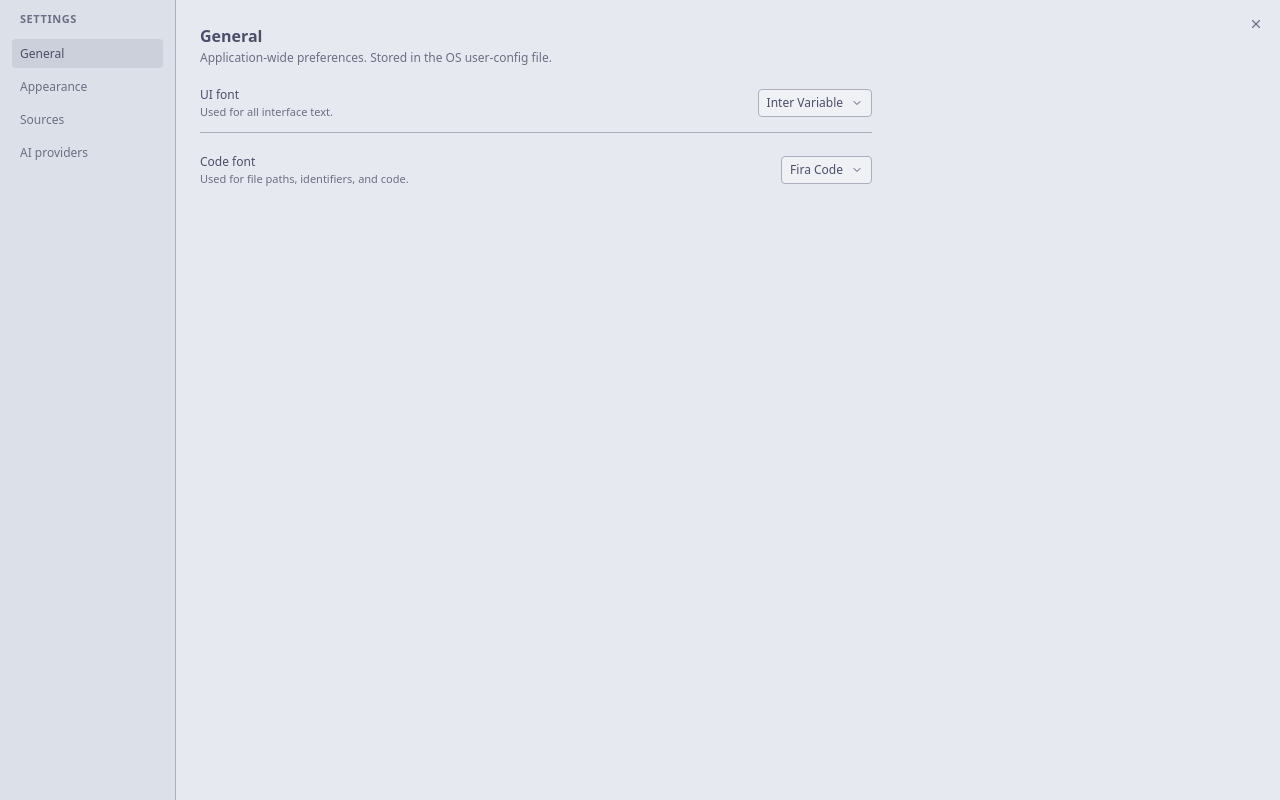
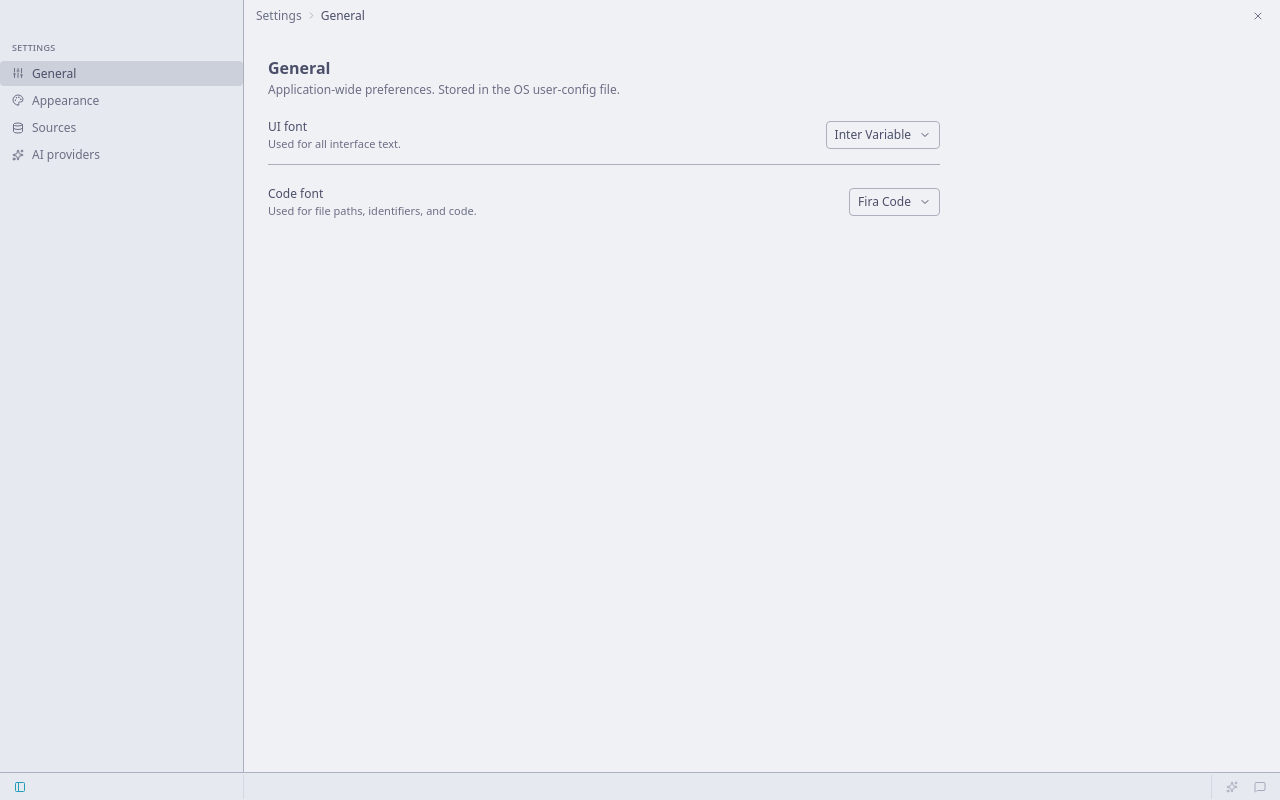
Before and after one commit to markdstafford/hm, a React (Vite) app: page / in a window 1280 px wide. Both pictures are taken after a click on the button 1258 px from the left and 16 px from the top of the page. Built offline with nearby package versions, Linux system fonts and the light colour scheme.

Commit message:
feat(settings): wire settings as a page mode in the AppShell; remove modal SettingsPanel

```diff
--- a/src/App.tsx
+++ b/src/App.tsx
@@ -1,5 +1,5 @@
 import { useState, useEffect, useCallback, useRef } from "react";
-import { Inbox, Settings as SettingsIcon, PanelLeft, Sparkles, MessageSquare } from "lucide-react";
+import { Inbox, Settings as SettingsIcon, PanelLeft, Sparkles, MessageSquare, X } from "lucide-react";
 import { commands, type AppStatus } from "./bindings";
 import {
   type AppPreferences,
@@ -10,7 +10,6 @@ import {
 import { applyColorScheme, applyFonts, getSystemPrefersDark } from "./theme";
 import { loadPreferences, savePreferences } from "./preferences/storage";
 import { restoreWindowState, registerWindowListeners } from "./windowState";
-import { SettingsPanel } from "./settings/SettingsPanel";
 import { AppShell } from "./shell/AppShell";
 import { useShortcut } from "./shell/useShortcut";
 import { IconButton } from "./ui/buttons/IconButton";
@@ -19,12 +18,18 @@ import { NavItem } from "./ui/sidebar/NavItem";
 import { ScopeHeader } from "./ui/sidebar/ScopeHeader";
 import { Showcase } from "./_dev/Showcase";
 import { InboxPage } from "./features/inbox/InboxPage";
+import {
+  SettingsPage,
+  SettingsBreadcrumb,
+} from "./features/settings/SettingsPage";
+import { SettingsSidebar } from "./features/settings/SettingsSidebar";
+import type { SettingsCategory } from "./features/settings/categories";
 
 function App() {
   const [prefs, setPrefs] = useState<AppPreferences>(DEFAULT_PREFERENCES);
   const [saveError, setSaveError] = useState<string | null>(null);
   const [status, setStatus] = useState<AppStatus | null>(null);
-  const [settingsOpen, setSettingsOpen] = useState(false);
+  const [settingsPage, setSettingsPage] = useState<SettingsCategory | null>(null);
   const [showShowcase, setShowShowcase] = useState(false);
   const [prefersDark, setPrefersDark] = useState(getSystemPrefersDark);
   const settingsOpenerRef = useRef<HTMLButtonElement>(null);
@@ -103,35 +108,63 @@ function App() {
 
   useShortcut("⌘+shift+d", () => setShowShowcase((v) => !v), { allowInForm: true });
 
-  const handleSettingsOpen = () => setSettingsOpen(true);
-  const handleSettingsClose = () => {
-    setSettingsOpen(false);
+  const inSettings = settingsPage !== null;
+  const handleCloseSettings = () => {
+    setSettingsPage(null);
     setTimeout(() => settingsOpenerRef.current?.focus(), 0);
   };
 
-  const page = showShowcase
+  const page = inSettings
+    ? {
+        titleBar: <SettingsBreadcrumb category={settingsPage!} />,
+        header: null as React.ReactNode,
+        content: (
+          <SettingsPage
+            category={settingsPage!}
+            onPickCategory={setSettingsPage}
+            prefs={prefs}
+            onUpdatePreferences={updatePreferences}
+            prefersDark={prefersDark}
+          />
+        ),
+      }
+    : showShowcase
     ? { titleBar: <span className="text-sm text-text">Showcase</span>, header: null as React.ReactNode, content: <Showcase /> }
     : InboxPage;
 
   return (
     <>
       <AppShell
-        sidebarHeader={<ScopeHeader name="Personal" />}
+        sidebarHeader={inSettings ? null : <ScopeHeader name="Personal" />}
         sidebarContent={
+          inSettings ? (
+            <SettingsSidebar current={settingsPage!} onPick={setSettingsPage} />
+          ) : (
             <NavSection label="Personal">
               <NavItem label="Inbox" count={0} icon={<Inbox size={12} />} active />
             </NavSection>
+          )
         }
         mainTitleBarStart={page.titleBar}
         mainTitleBarEnd={
+          inSettings ? (
+            <button
+              onClick={handleCloseSettings}
+              aria-label="Close settings"
+              className="p-1 rounded text-subtext hover:text-text"
+            >
+              <X size={12} aria-hidden={true} />
+            </button>
+          ) : (
             <button
               ref={settingsOpenerRef}
-            onClick={handleSettingsOpen}
+              onClick={() => setSettingsPage("general")}
               aria-label="Open settings"
               className="p-1 rounded text-subtext hover:text-text"
             >
               <SettingsIcon size={12} aria-hidden={true} />
             </button>
+          )
         }
         mainHeader={page.header ?? undefined}
         mainContent={page.content}
@@ -154,14 +187,6 @@ function App() {
           {saveError}
         </p>
       )}
-
-      <SettingsPanel
-        open={settingsOpen}
-        onClose={handleSettingsClose}
-        prefs={prefs}
-        onUpdatePreferences={updatePreferences}
-        prefersDark={prefersDark}
-      />
     </>
   );
 }
--- a/src/settings/SettingsPanel.tsx
+++ /dev/null
@@ -1,114 +0,0 @@
-import * as Dialog from "@radix-ui/react-dialog";
-import { X } from "lucide-react";
-import { useState } from "react";
-import type { AppPreferences } from "../preferences";
-import { GeneralCategory } from "../features/settings/general/GeneralCategory";
-import { AppearanceCategory } from "../features/settings/appearance/AppearanceCategory";
-import { AiProvidersCategory } from "../features/settings/ai-providers/AiProvidersCategory";
-import { SourcesCategory } from "../features/settings/sources/SourcesCategory";
-import type { SettingsCategory } from "./settingsTypes";
-
-interface SettingsPanelProps {
-  open: boolean;
-  onClose: () => void;
-  prefs: AppPreferences;
-  onUpdatePreferences: (patch: Partial<AppPreferences>) => Promise<void>;
-  prefersDark: boolean;
-}
-
-export function SettingsPanel({ open, onClose, prefs, onUpdatePreferences, prefersDark }: SettingsPanelProps) {
-  const [category, setCategory] = useState<SettingsCategory>("general");
-
-  return (
-    <Dialog.Root open={open} onOpenChange={(isOpen) => { if (!isOpen) onClose(); }}>
-      <Dialog.Portal>
-        <Dialog.Content
-          aria-label="Settings"
-          className="fixed inset-0 flex data-[state=open]:animate-in data-[state=closed]:animate-out data-[state=open]:fade-in-0 data-[state=closed]:fade-out-0"
-          style={{ animationDuration: "200ms" }}
-          onEscapeKeyDown={onClose}
-        >
-          <div className="relative flex w-full h-full bg-mantle overflow-hidden">
-            {/* Sidebar */}
-            <nav
-              aria-label="Settings categories"
-              className="flex flex-col w-44 shrink-0 bg-crust border-r border-border p-3 gap-1"
-            >
-              <Dialog.Title className="text-xs font-semibold text-subtext uppercase tracking-wider px-2 pb-2">
-                Settings
-              </Dialog.Title>
-              <button
-                aria-current={category === "general" ? "page" : undefined}
-                onClick={() => setCategory("general")}
-                className={`flex items-center px-2 py-1.5 rounded text-sm font-medium text-left transition-colors ${
-                  category === "general"
-                    ? "text-text bg-surface"
-                    : "text-subtext hover:text-text hover:bg-surface/50"
-                }`}
-              >
-                General
-              </button>
-              <button
-                aria-current={category === "appearance" ? "page" : undefined}
-                onClick={() => setCategory("appearance")}
-                className={`flex items-center px-2 py-1.5 rounded text-sm font-medium text-left transition-colors ${
-                  category === "appearance"
-                    ? "text-text bg-surface"
-                    : "text-subtext hover:text-text hover:bg-surface/50"
-                }`}
-              >
-                Appearance
-              </button>
-              <button
-                aria-current={category === "sources" ? "page" : undefined}
-                onClick={() => setCategory("sources")}
-                className={`flex items-center px-2 py-1.5 rounded text-sm font-medium text-left transition-colors ${
-                  category === "sources"
-                    ? "text-text bg-surface"
-                    : "text-subtext hover:text-text hover:bg-surface/50"
-                }`}
-              >
-                Sources
-              </button>
-              <button
-                aria-current={category === "ai-providers" ? "page" : undefined}
-                onClick={() => setCategory("ai-providers")}
-                className={`flex items-center px-2 py-1.5 rounded text-sm font-medium text-left transition-colors ${
-                  category === "ai-providers"
-                    ? "text-text bg-surface"
-                    : "text-subtext hover:text-text hover:bg-surface/50"
-                }`}
-              >
-                AI providers
-              </button>
-            </nav>
-
-            {/* Content area */}
-            <div className="flex-1 overflow-y-auto p-6">
-              {category === "general" ? (
-                <GeneralCategory prefs={prefs} onUpdatePreferences={onUpdatePreferences} />
-              ) : category === "appearance" ? (
-                <AppearanceCategory prefs={prefs} onUpdatePreferences={onUpdatePreferences} prefersDark={prefersDark} />
-              ) : category === "sources" ? (
-                <SourcesCategory />
-              ) : (
-                <AiProvidersCategory />
-              )}
-            </div>
-
-            {/* Close button */}
-            <Dialog.Close asChild>
-              <button
-                onClick={onClose}
-                aria-label="Close settings"
-                className="absolute top-3 right-3 flex items-center justify-center w-6 h-6 rounded text-subtext hover:text-text hover:bg-surface transition-colors"
-              >
-                <X size={14} aria-hidden={true} />
-              </button>
-            </Dialog.Close>
-          </div>
-        </Dialog.Content>
-      </Dialog.Portal>
-    </Dialog.Root>
-  );
-}
--- a/src/settings/settingsTypes.ts
+++ /dev/null
@@ -1,6 +0,0 @@
-export type SettingsCategory = "general" | "appearance" | "sources" | "ai-providers";
-
-export interface SettingsPanelProps {
-  open: boolean;
-  onClose: () => void;
-}
```
Also changed, not shown: 1 other file (tests, documents, lock files or other folders). Lines whose indentation alone changed are shown as unchanged.
